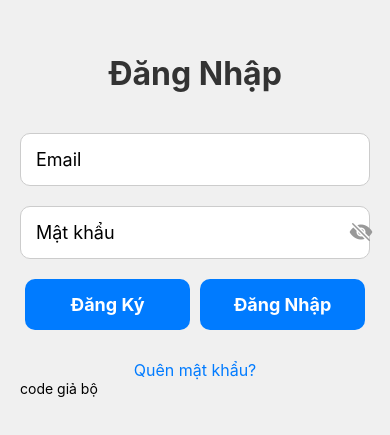
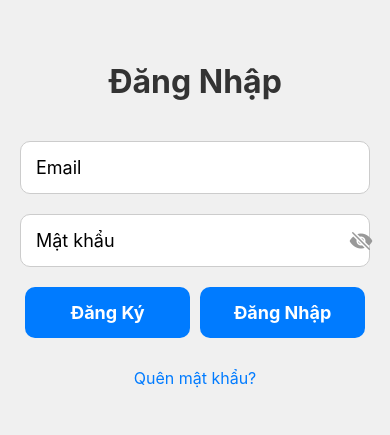
Before and after one commit to conbobi/App_Hoc_Nhom, a React Native app: screen /DangNhap in a window 390 px wide. Shown: the part 197-632 px from the top of the page. Built offline with nearby package versions, Linux system fonts and the light colour scheme.

Commit message:
Lưu thay đổi trước khi chuyển nhánh

```diff
--- a/app/user/screens/DangNhap.tsx
+++ b/app/user/screens/DangNhap.tsx
@@ -112,7 +112,6 @@ export default function DangNhap() {
       <TouchableOpacity onPress={() => navigation.navigate('QuenMatKhau')}>
         <Text style={styles.forgotPasswordText}>Quên mật khẩu?</Text>
       </TouchableOpacity>
-      <Text>code giả bộ</Text>
     </View>
   );
 }
```
